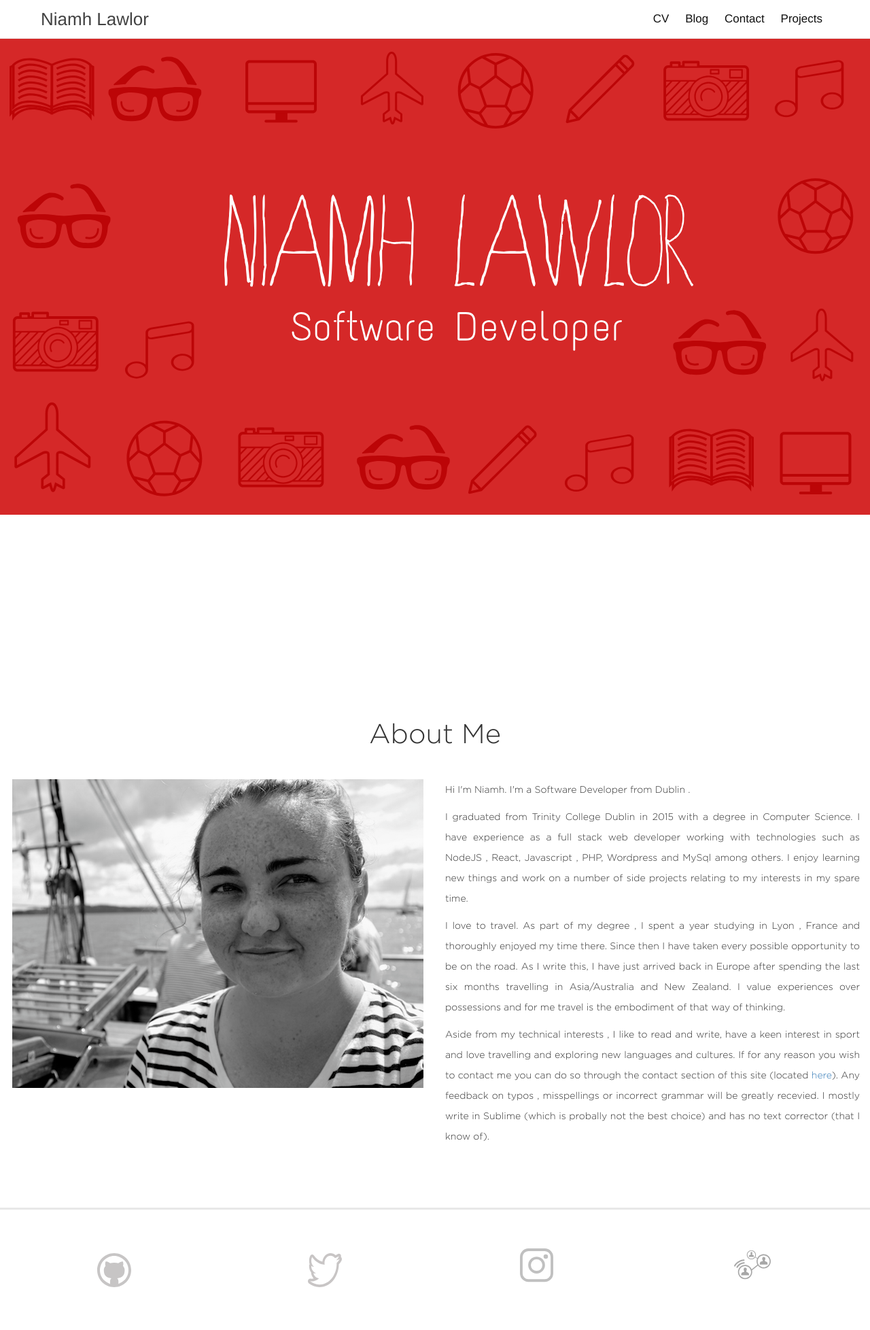
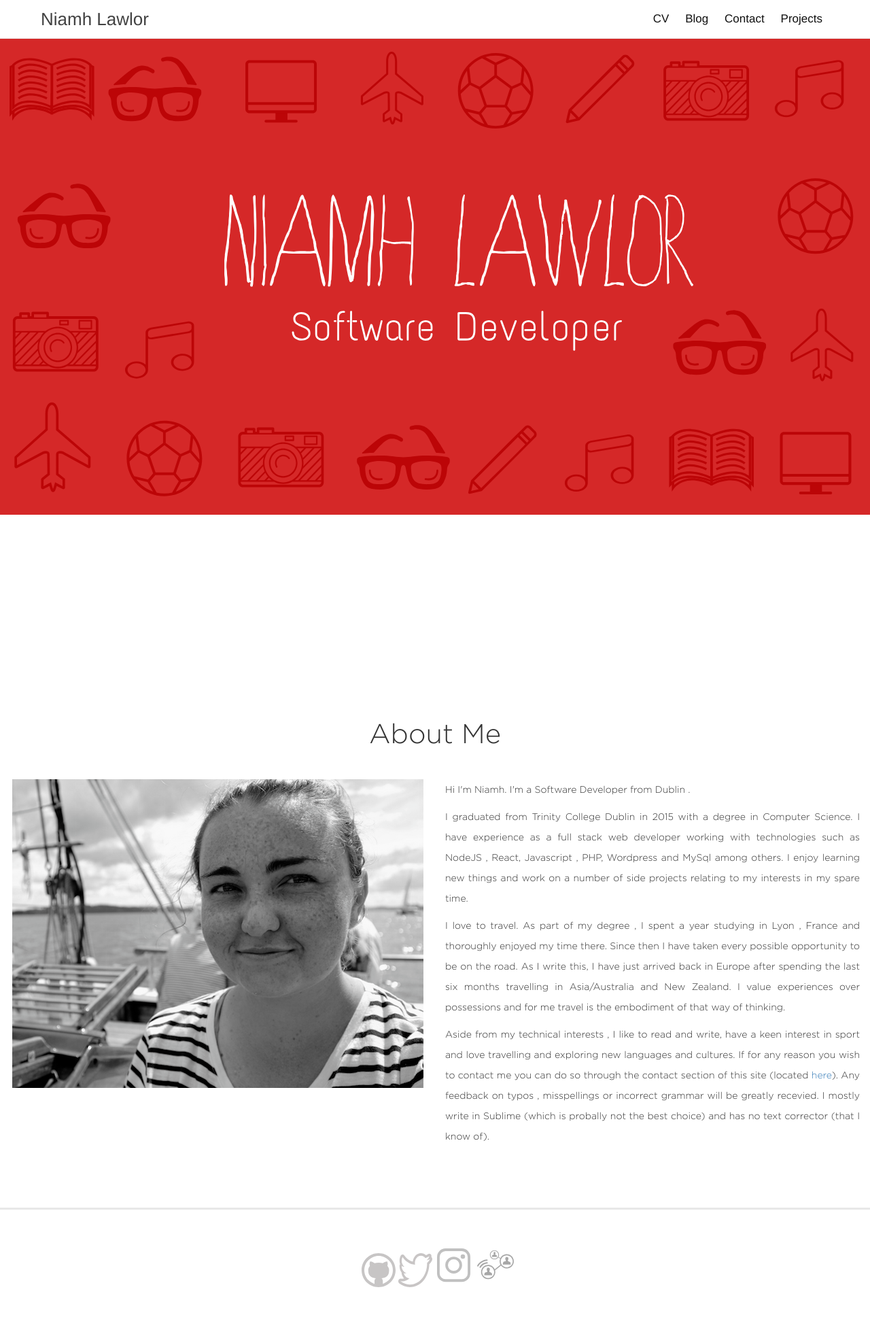
Before and after one commit to nileahtobhair/nileahtobhair.github.io, a Jekyll site: the page built from index.html, in a window 1280 px wide. Shown: the whole page at 68% size. Built offline with Jekyll 4.4.1, drawn with Linux system fonts in a browser that asks for light colours; the list of posts is cut into pages by our own code.

Commit message:
correct alignment of footer icons

```diff
--- a/_sass/partials/_footer.scss
+++ b/_sass/partials/_footer.scss
@@ -14,7 +14,9 @@
             width:100%;
             display: inline-block;
         }
-
+        a{
+            display: inline-block;
+        }
         img{
             width:50px;
             margin: 0 10%;
@@ -30,6 +32,7 @@
             width:55px;
             @include media-query($on-palm) {
                 width:45px;
+                padding-top:10px;
             }
         }
         img#linkedin-link{
@@ -37,6 +40,7 @@
             width:60px;
             @include media-query($on-palm) {
                 width:45px;
+                padding-top:10px;
             }
         }
     }
```
